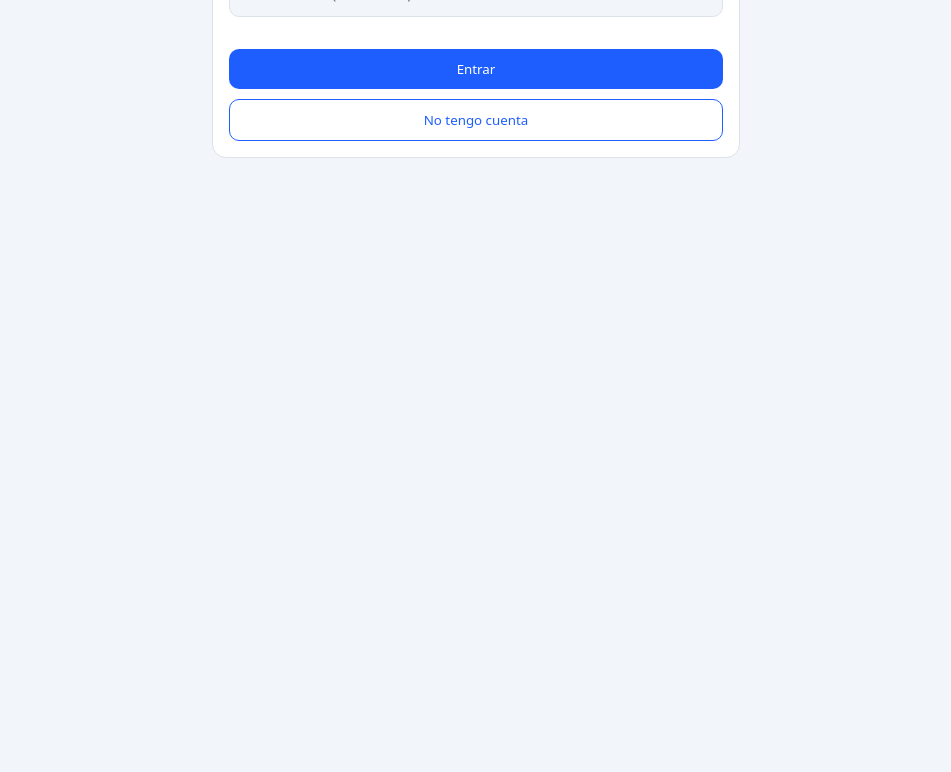
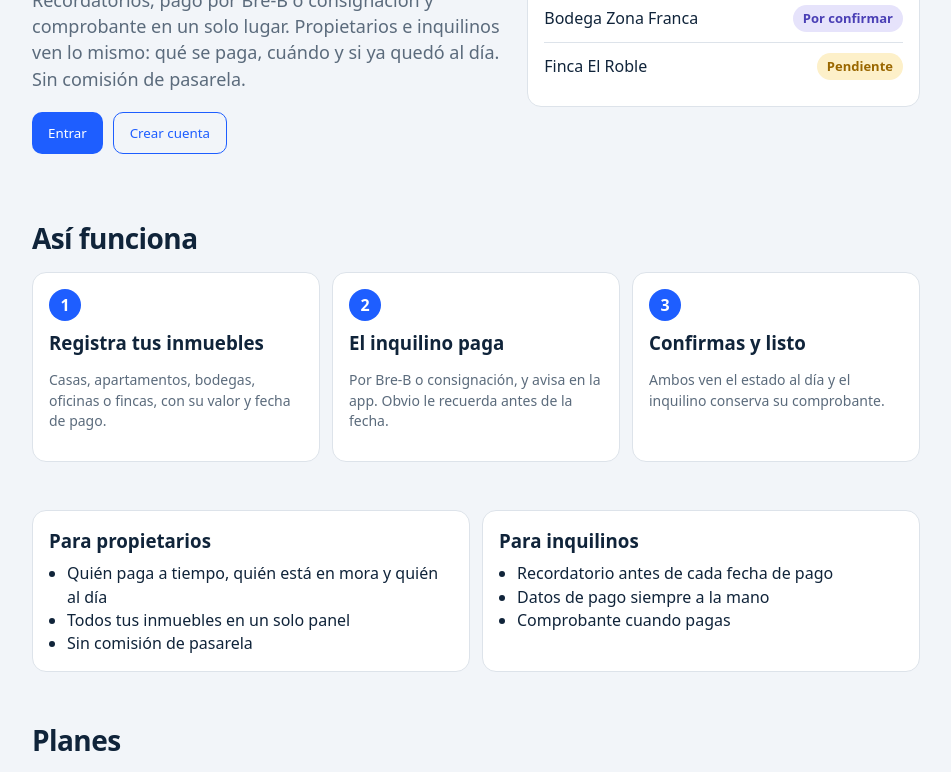
Before and after one commit to bawher12/Obvio-, a plain HTML site: page index.html in a window 1280 px wide. Shown: the part 221-993 px from the top of the page, without its empty margins (164-1115 px from the left). Before the commit the page ends 800 px from the top, so only its background shows below. Drawn offline with nearby package versions, Linux system fonts and the light colour scheme.

Commit message:
Add files via upload

```diff
--- a/index.html
+++ b/index.html
@@ -25,8 +25,14 @@ button.alt{background:none;color:var(--pri);border:1px solid var(--pri)}button.f
 button:focus-visible,input:focus-visible,select:focus-visible{outline:3px solid var(--pri);outline-offset:2px}
 .err{color:var(--bad);font-size:14px;margin-top:8px;min-height:1em}
 .code{font:700 15px ui-monospace,monospace;background:var(--bg);padding:4px 8px;border-radius:6px}
+.hero{display:grid;gap:24px;padding:12px 0 28px}.hero h1{font-size:clamp(34px,8vw,56px);line-height:1.02;letter-spacing:-.03em;font-weight:800;margin:0 0 12px}.hero p{font-size:18px;color:var(--mut);max-width:46ch;margin:0}
+.ctas{display:flex;gap:10px;flex-wrap:wrap;margin-top:20px}.grid{display:grid;gap:12px;grid-template-columns:repeat(auto-fit,minmax(200px,1fr))}
+.sec{margin-top:36px}.sec>h2{font-size:28px;margin-bottom:14px;letter-spacing:-.02em}.n{display:inline-grid;place-items:center;width:32px;height:32px;border-radius:50%;background:var(--pri);color:#fff;font-weight:800;margin-bottom:8px}
+ul.ck{padding-left:18px;margin:8px 0 0}.live .r{display:flex;justify-content:space-between;align-items:center;padding:10px 0;border-bottom:1px solid var(--line)}.live .r:last-child{border:0}
+@media(min-width:720px){.hero{grid-template-columns:1.2fr 1fr;align-items:center}}
+footer.f{margin-top:40px;color:var(--mut);font-size:14px;text-align:center}
 </style></head><body>
-<div class="wrap"><header><div class="logo">Obvio<i>!</i></div><button class="alt" id="out" hidden>Salir</button></header><main id="app"></main></div>
+<div class="wrap" id="wrap"><header><button class="logo" id="home" aria-label="Ir al inicio" style="border:0;background:none;color:inherit;padding:0">Obvio<i>!</i></button><button class="alt" id="out" hidden>Salir</button></header><main id="app"></main></div>
 <script src="https://cdn.jsdelivr.net/npm/@supabase/supabase-js@2.45.4/dist/umd/supabase.min.js"></script>
 <script>
 /* 1) Pega aquí los datos de tu proyecto (Supabase > Project Settings > API). La anon key es pública: la seguridad la da RLS. */
@@ -40,7 +46,16 @@ const per=()=>{const d=new Date();return d.getFullYear()+"-"+String(d.getMonth()
 function estado(i,pagos){const p=pagos.find(x=>x.inmueble_id==i.id&&x.periodo==per());
  if(p)return p.estado=="confirmado"?"ok":"wait";return new Date().getDate()>i.dia_pago?"mora":"pend"}
 let U,P;
-function auth(modo="in"){$("out").hidden=true;
+function home(){$("out").hidden=true;$("wrap").style.maxWidth="920px";
+ app.innerHTML=`<section class="hero"><div><h1>El arriendo, claro para los dos.</h1><p>Recordatorios, pago por Bre-B o consignación y comprobante en un solo lugar. Propietarios e inquilinos ven lo mismo: qué se paga, cuándo y si ya quedó al día. Sin comisión de pasarela.</p>
+ <div class="ctas"><button id="h-in">Entrar</button><button class="alt" id="h-up">Crear cuenta</button></div></div>
+ <div class="card live"><div class="row" style="padding-bottom:8px"><b>Noviembre</b>${bd("ok")}</div><div class="r"><span>Apto 302</span>${bd("ok")}</div><div class="r"><span>Bodega Zona Franca</span>${bd("wait")}</div><div class="r"><span>Finca El Roble</span>${bd("pend")}</div></div></section>
+ <section class="sec"><h2>Así funciona</h2><div class="grid"><div class="card"><span class="n">1</span><h3>Registra tus inmuebles</h3><p class="mut">Casas, apartamentos, bodegas, oficinas o fincas, con su valor y fecha de pago.</p></div><div class="card"><span class="n">2</span><h3>El inquilino paga</h3><p class="mut">Por Bre-B o consignación, y avisa en la app. Obvio le recuerda antes de la fecha.</p></div><div class="card"><span class="n">3</span><h3>Confirmas y listo</h3><p class="mut">Ambos ven el estado al día y el inquilino conserva su comprobante.</p></div></div></section>
+ <section class="sec"><div class="grid"><div class="card"><h3>Para propietarios</h3><ul class="ck"><li>Quién paga a tiempo, quién está en mora y quién al día</li><li>Todos tus inmuebles en un solo panel</li><li>Sin comisión de pasarela</li></ul></div><div class="card"><h3>Para inquilinos</h3><ul class="ck"><li>Recordatorio antes de cada fecha de pago</li><li>Datos de pago siempre a la mano</li><li>Comprobante cuando pagas</li></ul></div></div></section>
+ <section class="sec"><h2>Planes</h2><div class="grid"><div class="card"><h3>Gratis</h3><div class="mut">2 inmuebles</div></div><div class="card"><h3>Básico</h3><div class="mut">Hasta 5 inmuebles</div></div><div class="card"><h3>Plus</h3><div class="mut">Hasta 12 inmuebles</div></div><div class="card"><h3>Empresarial</h3><div class="mut">Inmobiliarias y administradores</div></div></div></section>
+ <footer class="f">Obvio! · Arriendos claros</footer>`;
+ $("h-in").onclick=()=>auth("in");$("h-up").onclick=()=>auth("up")}
+function auth(modo="in"){$("out").hidden=true;$("wrap").style.maxWidth="560px";
  app.innerHTML=`<div class="card"><h2>${modo=="in"?"Entrar":"Crear cuenta"}</h2>
  ${modo=="up"?`<input id="nom" placeholder="Tu nombre" autocomplete="name"><select id="rol"><option value="propietario">Soy propietario</option><option value="inquilino">Soy inquilino</option></select>`:""}
  <input id="em" type="email" placeholder="Correo" autocomplete="email"><input id="pw" type="password" placeholder="Contraseña (mínimo 6)" autocomplete="${modo=="in"?"current-password":"new-password"}">
@@ -52,7 +67,7 @@ function auth(modo="in"){$("out").hidden=true;
    if(!r.error&&!r.data.session){$("er").textContent="Revisa tu correo para confirmar la cuenta y luego entra.";return}}
   else r=await db.auth.signInWithPassword({email:em,password:pw});
   if(r.error)$("er").textContent=r.error.message;else boot()}}
-async function boot(){const {data:{session}}=await db.auth.getSession();U=session&&session.user;if(!U)return auth();
+async function boot(){const {data:{session}}=await db.auth.getSession();U=session&&session.user;if(!U)return home();$("wrap").style.maxWidth="560px";
  $("out").hidden=false;
  P=(await db.from("profiles").select("*").eq("id",U.id).maybeSingle()).data;
  if(!P){const rol=localStorage.obvio_rol||"propietario",nombre=localStorage.obvio_nombre||U.email;
@@ -83,6 +98,7 @@ async function tenant(msg=""){
  ${s=="pend"||s=="mora"?`<select id="m"><option value="bre-b">Pagué por Bre-B</option><option value="consignacion">Pagué por consignación</option></select><div class="err" id="er">${msg}</div><button class="full" id="pay">Ya pagué</button>`:""}
  ${s=="wait"?`<p class="mut">Tu propietario debe confirmar el pago.</p>`:""}${s=="ok"?`<p class="mut">Pago confirmado. Estás al día.</p>`:""}</div>`;
  if($("pay"))$("pay").onclick=async()=>{const r=await db.from("pagos").insert({inmueble_id:x.id,periodo:per(),valor:x.valor,metodo:$("m").value});tenant(r.error?r.error.message:"")}}
+$("home").onclick=()=>U?boot():home();
 $("out").onclick=async()=>{await db.auth.signOut();boot()};
 if("serviceWorker"in navigator)navigator.serviceWorker.register("sw.js");
 boot();
```
